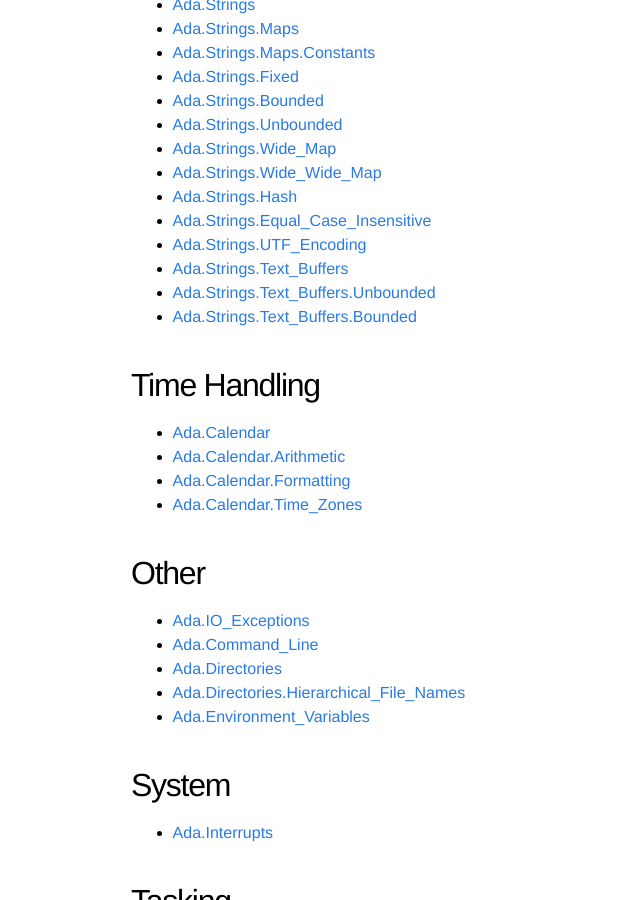
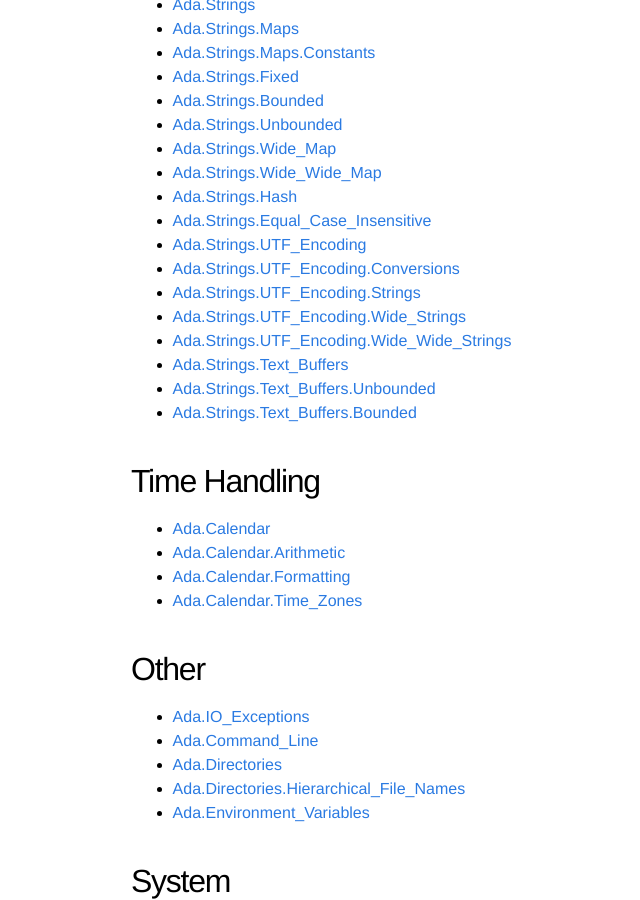
Before and after one commit to quornings/quornings.github.io, a Jekyll site: the page built from ada/man/ada.md, in a window 1280 px wide and 900 px high, scrolled down 913 px. Shown: the whole window, without its empty margins (109-749 px from the left). Built offline with Jekyll 4.4.1, drawn with Linux system fonts in a browser that asks for light colours.

Commit message:
Add Ada.Strings.UTF_Encoding anchors

```diff
--- a/ada/man/ada.md
+++ b/ada/man/ada.md
@@ -50,7 +50,12 @@ title: Ada Packages
 
 - [Ada.Strings.Hash](https://www.adaic.org/resources/add_content/standards/12rm/html/RM-A-4-9.html)
 - [Ada.Strings.Equal_Case_Insensitive](https://www.adaic.org/resources/add_content/standards/12rm/html/RM-A-4-10.html)
-- [Ada.Strings.UTF_Encoding](https://www.adaic.org/resources/add_content/standards/12rm/html/RM-A-4-11.html)
+
+- [Ada.Strings.UTF_Encoding](https://www.adaic.org/resources/add_content/standards/12rm/html/RM-A-4-11.html#I6011)
+- [Ada.Strings.UTF_Encoding.Conversions](https://www.adaic.org/resources/add_content/standards/12rm/html/RM-A-4-11.html#I6022)
+- [Ada.Strings.UTF_Encoding.Strings](https://www.adaic.org/resources/add_content/standards/12rm/html/RM-A-4-11.html#I6028)
+- [Ada.Strings.UTF_Encoding.Wide_Strings](https://www.adaic.org/resources/add_content/standards/12rm/html/RM-A-4-11.html#I6035)
+- [Ada.Strings.UTF_Encoding.Wide_Wide_Strings](https://www.adaic.org/resources/add_content/standards/12rm/html/RM-A-4-11.html#I6042)
 
 - [Ada.Strings.Text_Buffers](http://www.ada-auth.org/standards/2xrm/html/RM-A-4-12.html#I6571)
 - [Ada.Strings.Text_Buffers.Unbounded](http://www.ada-auth.org/standards/2xrm/html/RM-A-4-12.html#I6585)
```
